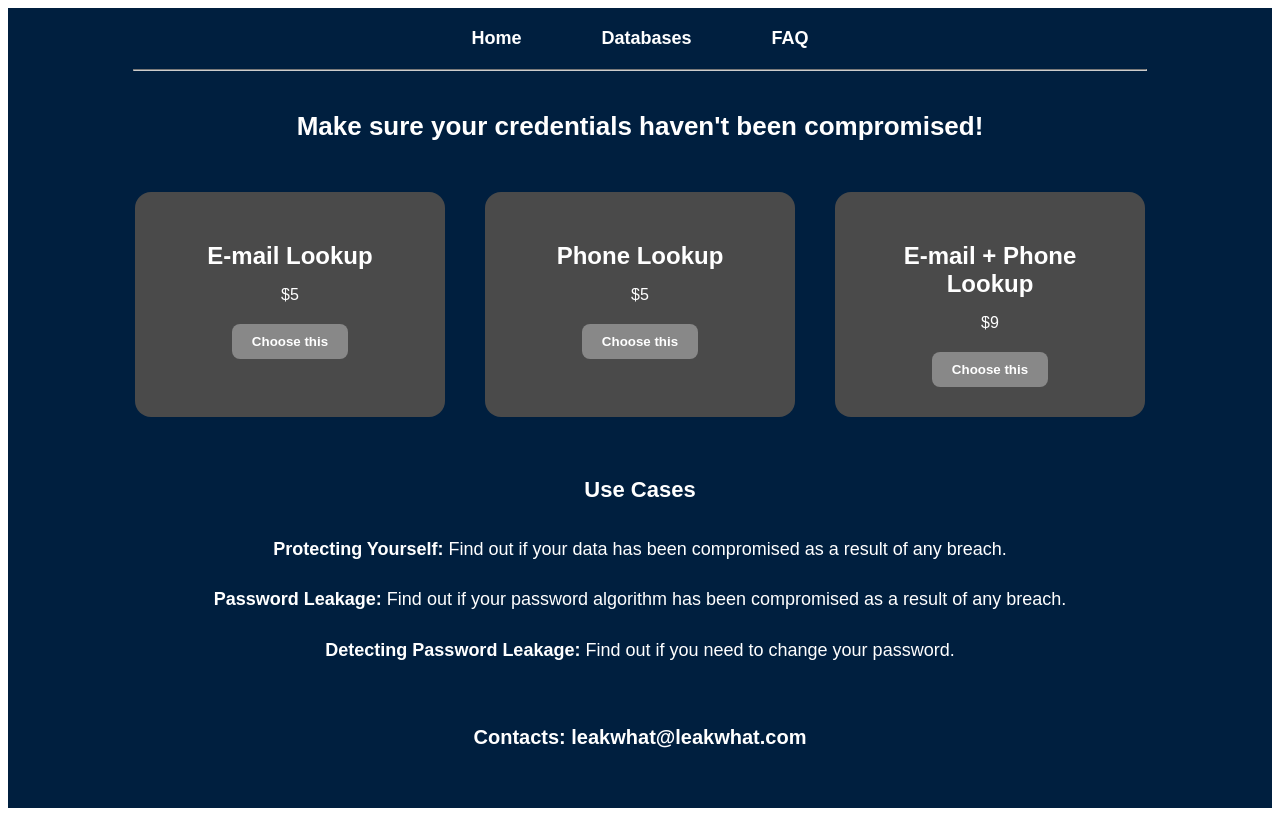
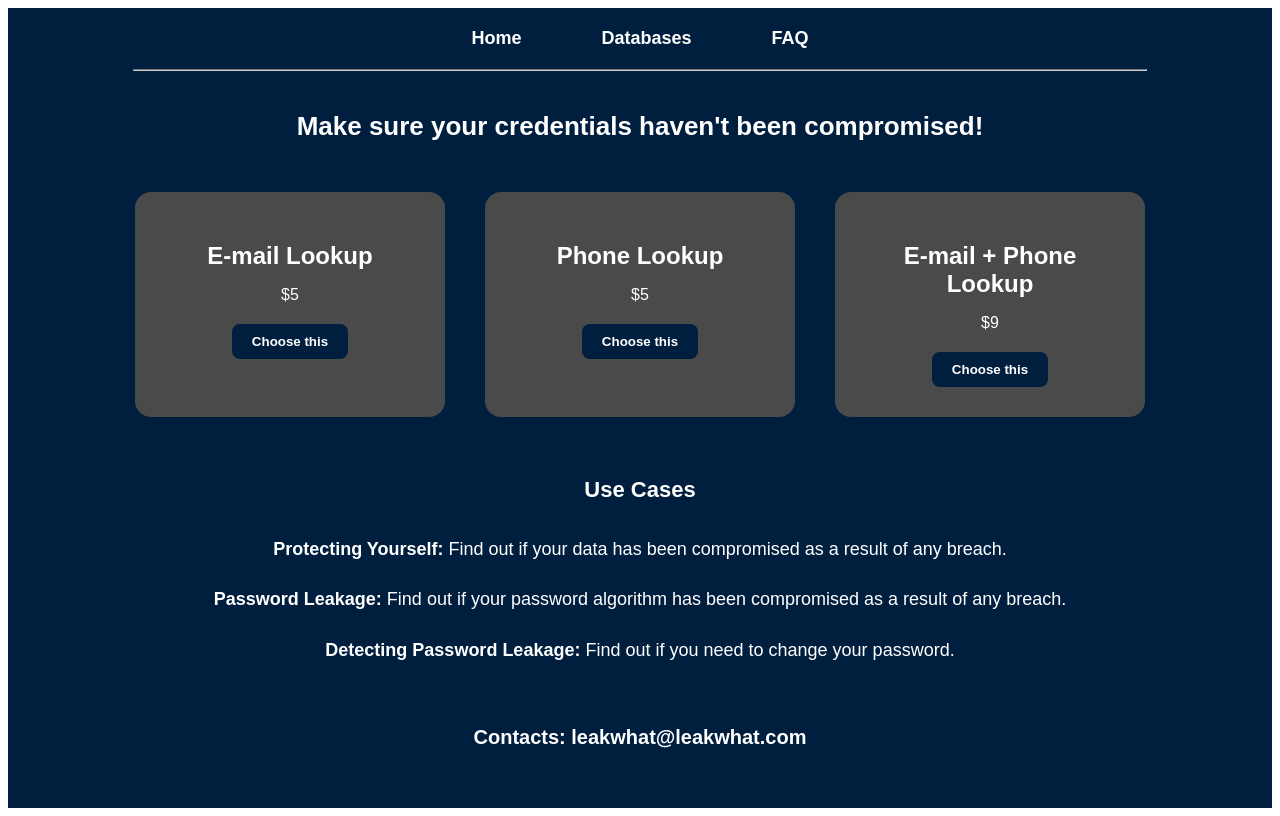
Before and after one commit to Bensero87/leakwhat, a Next.js app: page / in a window 1280 px wide. Built offline with nearby package versions, Linux system fonts and the light colour scheme.

Commit message:
Update index.js

```diff
--- a/pages/index.js
+++ b/pages/index.js
@@ -29,7 +29,7 @@ export default function Home() {
             onClick={() => router.push('/email-lookup')}
             style={{
               padding: '10px 20px',
-              backgroundColor: '#888',
+              backgroundColor: '#001F3F',
               color: 'white',
               border: 'none',
               borderRadius: '8px',
@@ -49,7 +49,7 @@ export default function Home() {
             onClick={() => router.push('/phone-lookup')}
             style={{
               padding: '10px 20px',
-              backgroundColor: '#888',
+              backgroundColor: '#001F3F',
               color: 'white',
               border: 'none',
               borderRadius: '8px',
@@ -69,7 +69,7 @@ export default function Home() {
             onClick={() => router.push('/email-phone-lookup')}
             style={{
               padding: '10px 20px',
-              backgroundColor: '#888',
+              backgroundColor: '#001F3F',
               color: 'white',
               border: 'none',
               borderRadius: '8px',
```
